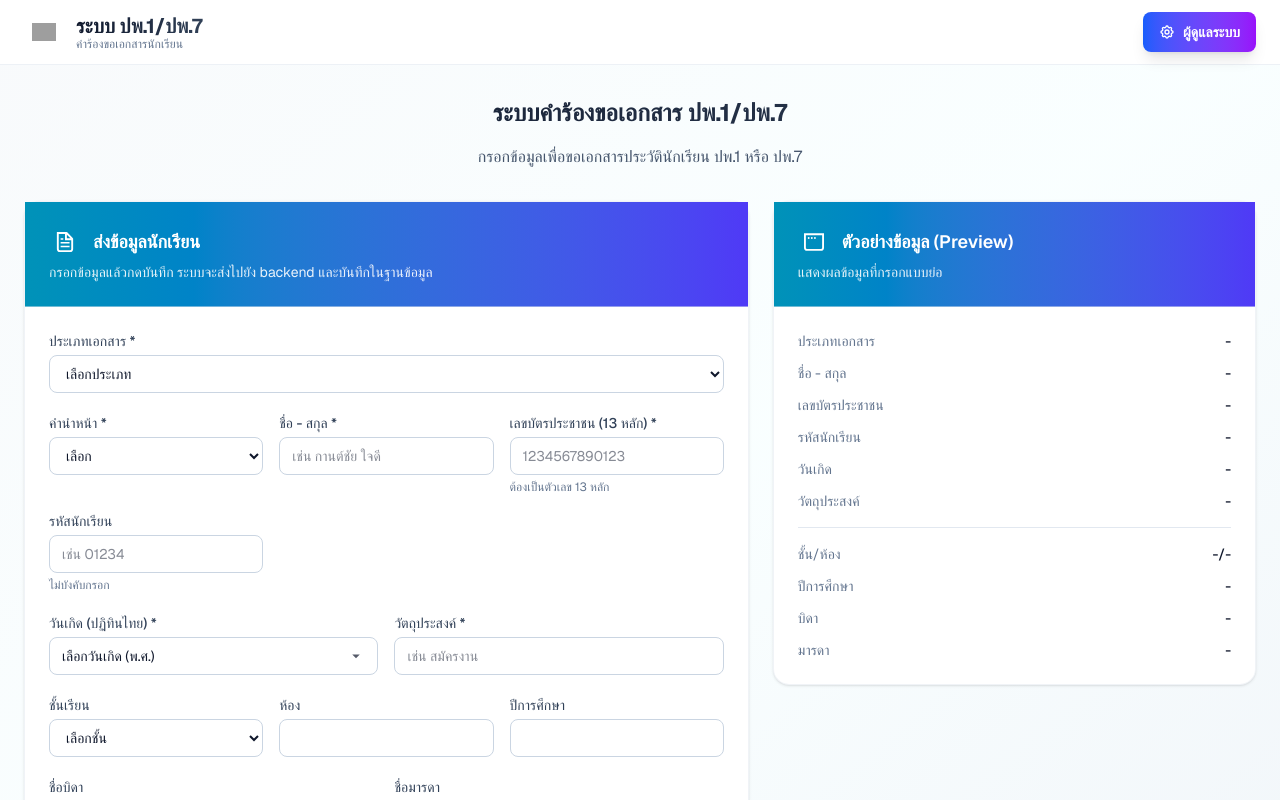
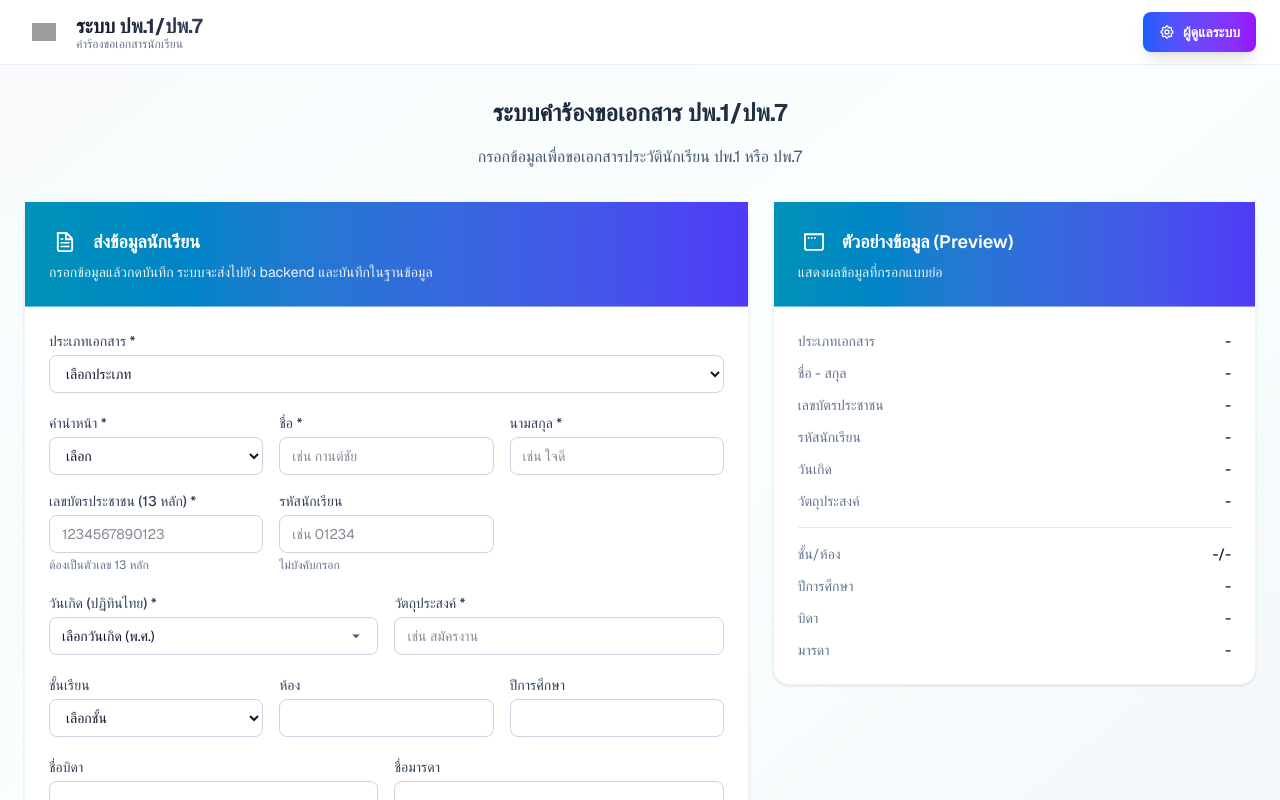
Before and after one commit to attane007/records-and-assessment, a Next.js app in the folder frontend/: page / in a window 1280 px wide. Shown: the top 800 px of the page. Built offline with nearby package versions, Linux system fonts and the light colour scheme; grey boxes are pictures that could not be loaded.

Commit message:
feat: add lastname field to form and update submission payload handling

```diff
--- a/frontend/app/page.tsx
+++ b/frontend/app/page.tsx
@@ -18,6 +18,7 @@ function isValidThaiID(s: string) {
 
 type FormState = {
   name: string;
+  lastname?: string;
   prefix?: string;
   id_card: string;
   student_id?: string;
@@ -34,6 +35,7 @@ type FormState = {
 export default function Home() {
   const [form, setForm] = useState<FormState>({
     name: "",
+    lastname: "",
     prefix: "",
     id_card: "",
     student_id: "",
@@ -67,7 +69,7 @@ export default function Home() {
     setErrors({});
 
   // basic client-side required check
-  const required = ["name", "id_card", "date_of_birth", "purpose", "prefix", "document_type"];
+  const required = ["name", "lastname", "id_card", "date_of_birth", "purpose", "prefix", "document_type"];
     const missing: Record<string, string> = {};
     for (const k of required) {
       // @ts-ignore
@@ -89,10 +91,17 @@ export default function Home() {
 
     setLoading(true);
     try {
-  const res = await fetch("/api/submit", {
+  // combine prefix + name + lastname into the single `name` field expected by the backend
+  // NOTE: per request, do NOT include a space between prefix and name when sending to backend
+  const payload: any = { ...form };
+  payload.name = `${form.prefix ? form.prefix : ""}${form.name}${form.lastname ? " " + form.lastname : ""}`.trim();
+      // remove the temporary lastname property so payload shape matches previous API
+      delete payload.lastname;
+
+      const res = await fetch("/api/submit", {
         method: "POST",
         headers: { "Content-Type": "application/json" },
-        body: JSON.stringify(form),
+        body: JSON.stringify(payload),
       });
 
       const data = await res.json();
@@ -223,12 +232,22 @@ export default function Home() {
                         </select>
                       </Field>
 
-                      <Field label="ชื่อ - สกุล *" error={errors.name}>
+                      <Field label="ชื่อ *" error={errors.name}>
                         <input
                           name="name"
                           value={form.name}
                           onChange={handleChange}
-                          placeholder="เช่น กานต์ชัย ใจดี"
+                          placeholder="เช่น กานต์ชัย"
+                          className={inputCls}
+                        />
+                      </Field>
+
+                      <Field label="นามสกุล *" error={errors.lastname}>
+                        <input
+                          name="lastname"
+                          value={form.lastname}
+                          onChange={handleChange}
+                          placeholder="เช่น ใจดี"
                           className={inputCls}
                         />
                       </Field>
@@ -322,6 +341,7 @@ export default function Home() {
                         onClick={() => {
                           setForm({
                             name: "",
+                            lastname: "",
                             prefix: "",
                             id_card: "",
                             student_id: "",
@@ -375,7 +395,7 @@ export default function Home() {
               <CardContent>
                 <div className="grid gap-3 text-sm">
                   <KV k="ประเภทเอกสาร" v={form.document_type || "-"} />
-                  <KV k="ชื่อ - สกุล" v={(form.prefix || form.name) ? `${form.prefix ? form.prefix + ' ' : ''}${form.name}` : "-"} />
+                  <KV k="ชื่อ - สกุล" v={(form.prefix || form.name || form.lastname) ? `${form.prefix ? form.prefix + ' ' : ''}${form.name}${form.lastname ? ' ' + form.lastname : ''}` : "-"} />
                   <KV k="เลขบัตรประชาชน" v={form.id_card || "-"} />
                   <KV k="รหัสนักเรียน" v={form.student_id || "-"} />
                   <KV k="วันเกิด" v={form.date_of_birth || "-"} />
```
Also changed, not shown: 1 other file (tests, documents, lock files or other folders).
